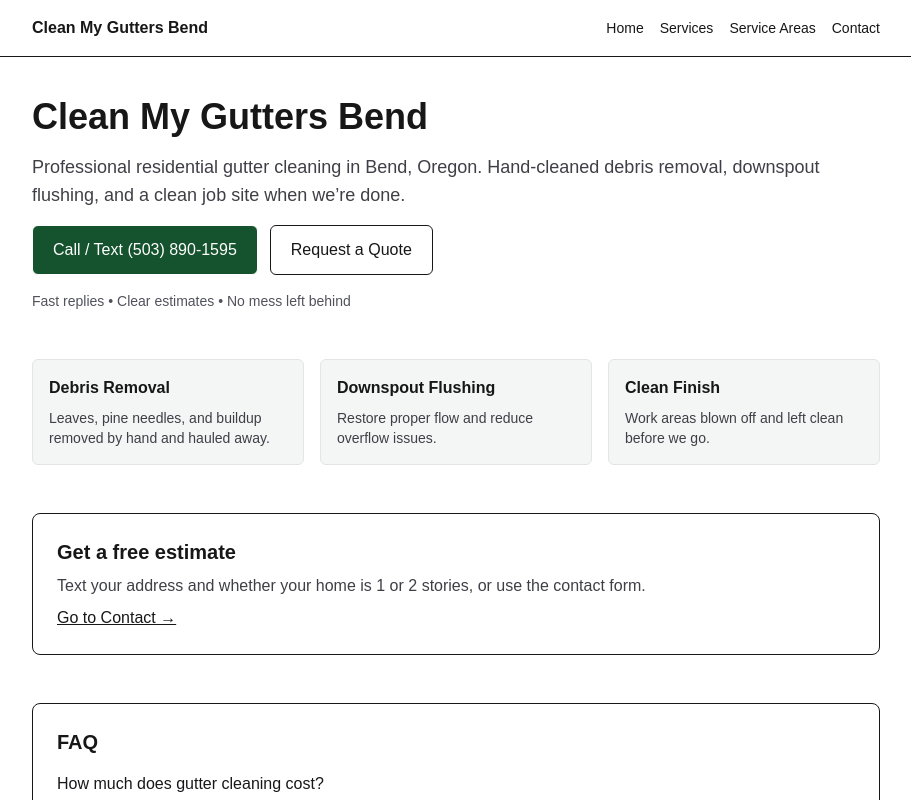
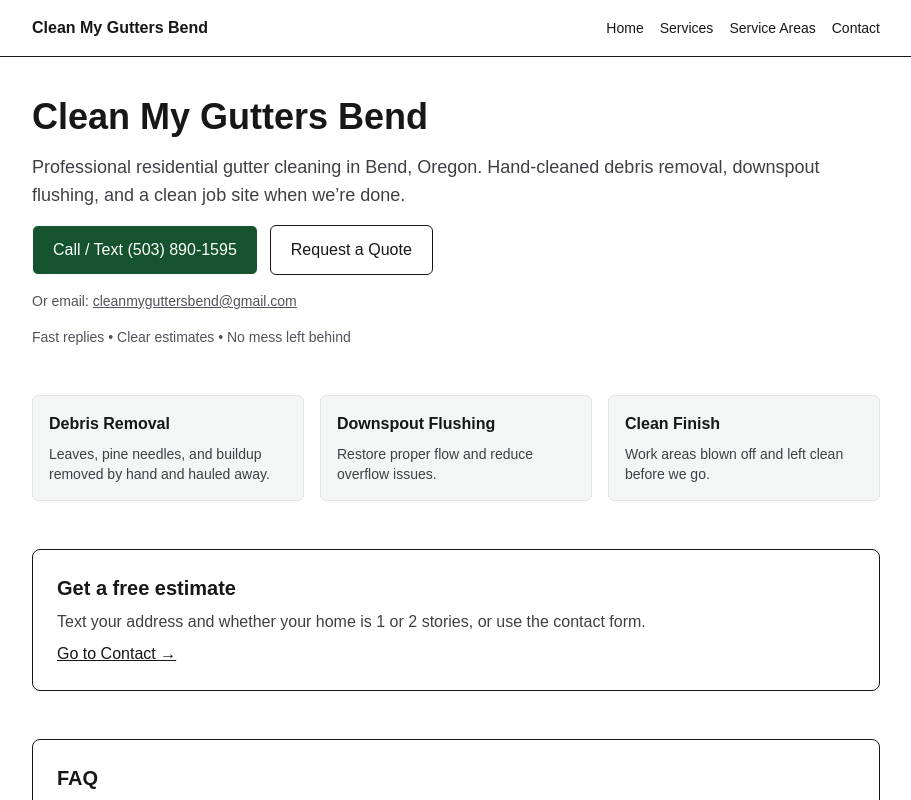
Before and after one commit to MikeAshworthFTD/cmgb-site, a Next.js app: page / in a window 1280 px wide. Shown: the top 800 px of the page, without its empty margins (184-1095 px from the left). Built offline with nearby package versions, Linux system fonts and the light colour scheme.

Commit message:
Add email under call/text

```diff
--- a/app/page.tsx
+++ b/app/page.tsx
@@ -28,8 +28,16 @@ export default function Home() {
             Request a Quote
           </Link>
         </div>
-
-        <p className="text-sm text-zinc-600">
+        <p className="text-sm text-zinc-600 text-center sm:text-left">
+        Or email:{" "}
+        <a
+          href="mailto:cleanmyguttersbend@gmail.com"
+          className="underline hover:text-[var(--accent)]"
+        >
+           cleanmyguttersbend@gmail.com
+          </a>
+        </p>
+        <p className="text-sm text-zinc-600 text-center sm:text-left">
           Fast replies • Clear estimates • No mess left behind
         </p>
       </section>
```
